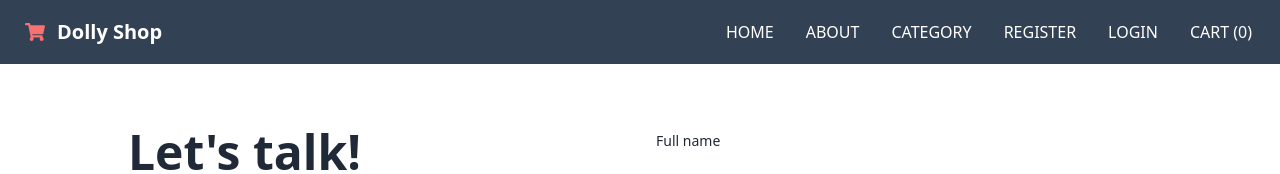
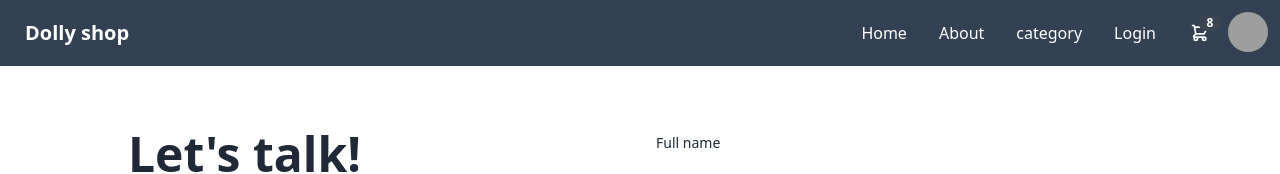
Before and after one commit to Pobarul-islam/dolly-shop, a React (Create React App) app in the folder client/: page /contact in a window 1280 px wide. Shown: the top 174 px of the page. Built offline with nearby package versions, Linux system fonts and the light colour scheme; grey boxes are pictures that could not be loaded.

Commit message:
modified

```diff
--- a/client/src/Components/Header.js
+++ b/client/src/Components/Header.js
@@ -1,17 +1,18 @@
 import React from 'react';
-import { FaShoppingCart } from "react-icons/fa";
-import { Link } from 'react-router-dom';
-import { useAuth } from '../Context/auth';
-import { toast } from 'react-toastify';
+import { Link } from "react-router-dom";
+import { useAuth } from "../Context/auth";
+import { toast } from "react-toastify";
 import "react-toastify/dist/ReactToastify.css";
 const Header = () => {
    const handleLogout = () => {
      setAuth({
-      ...auth, user:null, token:''
-    })
-    localStorage.removeItem('auth');
-    toast.success("Logout successfully")
-  }
+       ...auth,
+       user: null,
+       token: "",
+     });
+     localStorage.removeItem("auth");
+     toast.success("Logout successfully");
+   };
    const [auth, setAuth] = useAuth();
    const menuItems = (
      <>
@@ -27,45 +28,24 @@
        </li>
        {!auth.user ? (
          <>
-             <li>
-               <Link to="/register">Register</Link>
-             </li>
+
            <li>
              <Link to="/login">Login</Link>
            </li>
          </>
        ) : (
          <>
-             <div className="dropdown text-black">
-               <label tabIndex={0} className="btn  m-1">
-                 {auth?.user?.name}
-               </label>
-               <ul
-                 tabIndex={0}
-                 className="dropdown-content menu p-2 shadow bg-base-100 rounded-box w-52"
-               >
-                 <li>
-                   <a>Dashboard</a>
-                 </li>
-                 <li>
-                   <Link onClick={handleLogout} to="/login">
-                     Logout
-                   </Link>
-                 </li>
-               </ul>
-             </div>
+
          </>
        )}
-         <li>
-           <Link to="/cart">Cart (0)</Link>
-         </li>
+
      </>
    );
   return (
 
-        <div className="navbar uppercase  bg-slate-700 sticky top-0 z-10 text-white">
-          <div className="navbar-start">
-            <div className="dropdown text-white">
+      <div className="navbar  bg-slate-700 ">
+        <div className="flex-1">
+          <div className="dropdown">
             <label tabIndex={0} className="btn btn-ghost lg:hidden">
               <svg
                 xmlns="http://www.w3.org/2000/svg"
@@ -84,20 +64,72 @@
             </label>
             <ul
               tabIndex={0}
-                className="menu menu-compact dropdown-content mt-3 p-2 shadow bg-slate-700  text-white rounded-box w-52"
+              className="menu menu-compact dropdown-content mt-3 p-2 shadow bg-base-100 rounded-box w-52"
             >
               {menuItems}
             </ul>
           </div>
-            <Link to={"/"} className="btn btn-ghost normal-case gap-3 text-xl">
-              <span className="text-red-400">
-                <FaShoppingCart />{" "}
-              </span>{" "}
-              Dolly Shop
+          <Link className="btn btn-ghost normal-case text-xl text-white">Dolly shop</Link>
+        </div>
+
+        <div className="flex-none text-white">
+          <div className="navbar-center hidden lg:flex">
+            <ul className="menu menu-horizontal px-1">{menuItems}</ul>
+          </div>
+          <div className="dropdown dropdown-end">
+            <Link to="/cart" tabIndex={0} className="btn btn-ghost btn-circle">
+              <div className="indicator">
+                <svg
+                  xmlns="http://www.w3.org/2000/svg"
+                  className="h-5 w-5"
+                  fill="none"
+                  viewBox="0 0 24 24"
+                  stroke="currentColor"
+                >
+                  <path
+                    strokeLinecap="round"
+                    strokeLinejoin="round"
+                    strokeWidth="2"
+                    d="M3 3h2l.4 2M7 13h10l4-8H5.4M7 13L5.4 5M7 13l-2.293 2.293c-.63.63-.184 1.707.707 1.707H17m0 0a2 2 0 100 4 2 2 0 000-4zm-8 2a2 2 0 11-4 0 2 2 0 014 0z"
+                  />
+                </svg>
+                <span className="badge badge-sm indicator-item">8</span>
+              </div>
             </Link>
+
+            <div
+              tabIndex={0}
+              className="mt-3 card card-compact dropdown-content w-52 bg-base-100 shadow"
+            ></div>
           </div>
-          <div className="navbar-end hidden lg:flex">
-            <ul className="menu menu-horizontal px-1">{menuItems}</ul>
+          <div className="dropdown dropdown-end text-black">
+            <label tabIndex={0} className="btn btn-ghost btn-circle avatar">
+              <div className="w-10 rounded-full">
+                <img src="/images/stock/photo-1534528741775-53994a69daeb.jpg" />
+                {auth?.user?.name}
+              </div>
+            </label>
+            <ul
+              tabIndex={0}
+              className="menu menu-compact dropdown-content mt-3 p-2 shadow bg-base-100 rounded-box w-52"
+            >
+              <li>
+                <Link  to="/profile">
+                  Profile
+                </Link>
+              </li>
+              <li>
+                <Link to="/dashboard">
+                  Dashboard
+                </Link>
+              </li>
+              <li>
+                <Link onClick={handleLogout} to="/login">
+                  Logout
+                </Link>
+              </li>
+            </ul>
+          </div>
         </div>
       </div>
 
```
Lines whose indentation alone changed are shown as unchanged.
